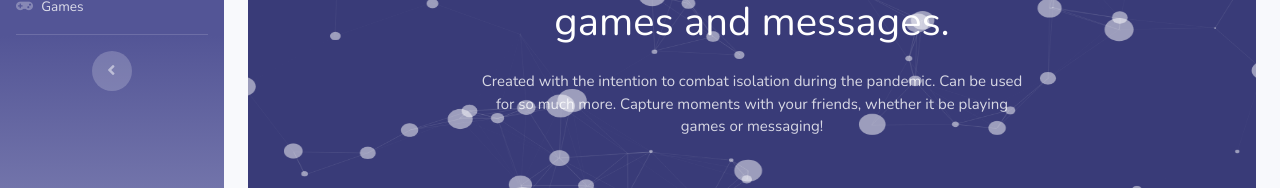
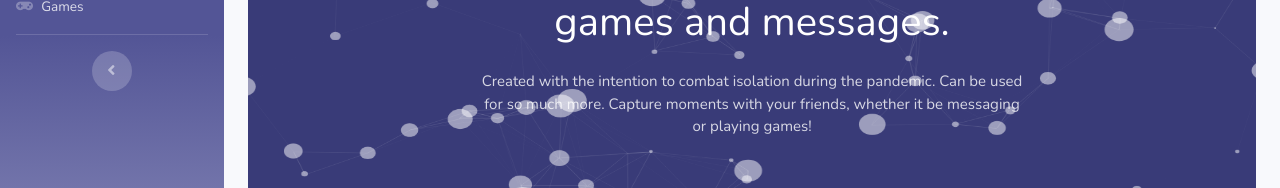
Before and after one commit to anjingli/harmonyy, a website with bundled scripts: page Harmony/dashboard.html in a window 1280 px wide. Shown: the part 238-426 px from the top of the page. Built offline with nearby package versions, Linux system fonts and the light colour scheme.

Commit message:
updated description

```diff
--- a/Harmony/dashboard.html
+++ b/Harmony/dashboard.html
@@ -226,7 +226,7 @@
                                                 <div class="home-icon mb-4"><i
                                                         class="mdi mdi-pinwheel mdi-spin text-white h1"></i></div>
                                                 <h1 class="text-white font-weight-normal home-5-title mb-0">Your platform for integrated games and messages.</h1>
-                                                <p class="text-white-70 mt-4 f-15 mb-0">Created with the intention to combat isolation during the pandemic. Can be used for so much more. Capture moments with your friends, whether it be playing games or messaging!</p>
+                                                <p class="text-white-70 mt-4 f-15 mb-0">Created with the intention to combat isolation during the pandemic. Can be used for so much more. Capture moments with your friends, whether it be messaging or playing games!</p>
                                                 <div class="mt-5">
                                                 </div>
                                             </div>
```
